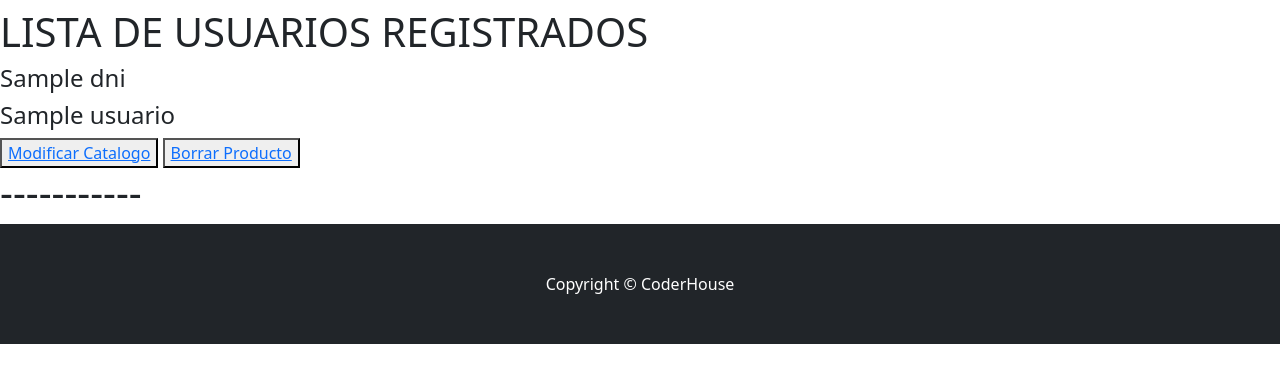
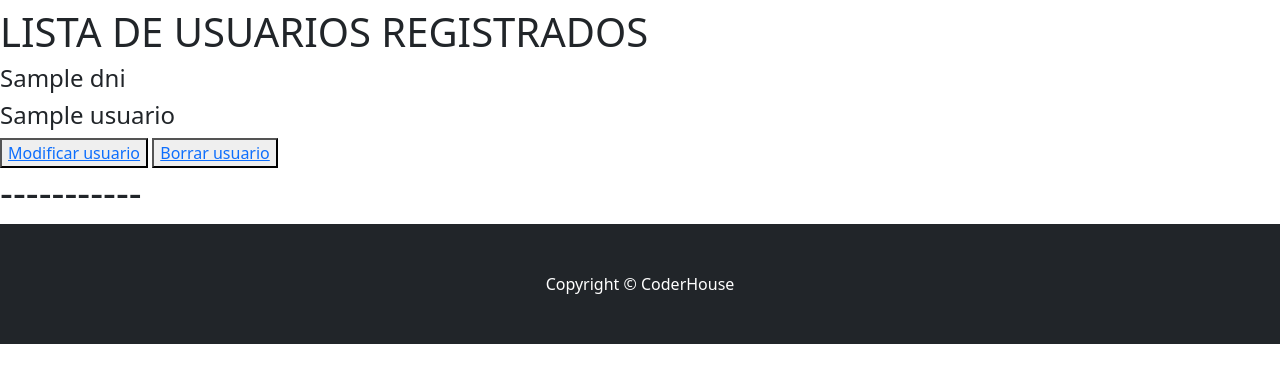
Before and after one commit to Tomiolivieri/3-entrega, a Django app: template project/Usuario/templates/Usuario/lista_usuarios.html in a window 1280 px wide. Shown: the part 56-439 px from the top of the page. Run offline with Django 5.2, Linux system fonts and the light colour scheme; the template is opened without the code that fills it: most values are stand-ins (such as "Sample title", 1, 10 or a date in 2020); some libraries are stand-ins or nearby versions.

Commit message:
update 4

```diff
--- a/project/Usuario/templates/Usuario/lista_usuarios.html
+++ b/project/Usuario/templates/Usuario/lista_usuarios.html
@@ -9,8 +9,8 @@
         {% for usuario in Usuarios  %}
         <h4>{{usuario.dni}}</h4>
         <h4>{{usuario.nombre}}</h4>
-        <button><a href="{% url 'Usuario:usuario_update' pk=usuario.id%}">Modificar Catalogo</a></button>
-        <button><a href="{% url 'Usuario:usuario_delete' pk=usuario.id%}">Borrar Producto</a></button>
+        <button><a href="{% url 'Usuario:usuario_update' pk=usuario.id%}">Modificar usuario</a></button>
+        <button><a href="{% url 'Usuario:usuario_delete' pk=usuario.id%}">Borrar usuario</a></button>
         <h1>-----------</h1>
 
         {% endfor %}
--- a/project/Usuario/templates/Usuario/usuario_delete.html
+++ b/project/Usuario/templates/Usuario/usuario_delete.html
@@ -9,7 +9,7 @@
 <form method="POST">
     {% csrf_token %}
     <button type="submit">Confirmar eliminación</button>
-    <a href="{% url 'Usuario:lista_usuarios'%}">Cancelar</a>
+    <a href="http://127.0.0.1:8000/Usuario/lista">Cancelar</a>
 </form>
 
 {% endblock content %}
--- a/project/Usuario/views.py
+++ b/project/Usuario/views.py
@@ -50,7 +50,7 @@ def register(request):
         form = UserCreationForm(request.POST)
         if form.is_valid():
             form.save()
-            return redirect('login')
+            return redirect('http://127.0.0.1:8000/')
     else:
         form = UserCreationForm()
     return render(request, 'Usuario/register.html', {'form': form})
```
Also changed, not shown: project/db.sqlite3.
